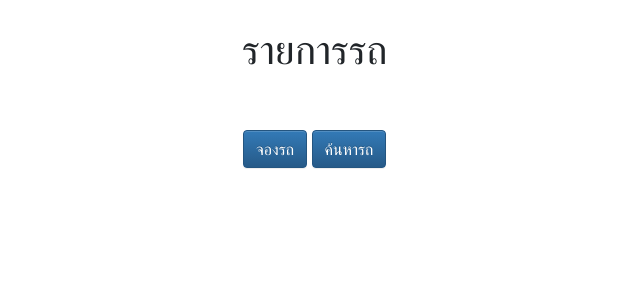
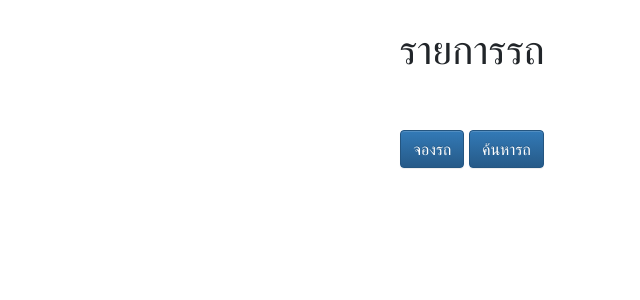
Before and after one commit to Eartinase/CarReservation, a CodeIgniter app: page /senior/index.php/reserve/index in a window 1280 px wide. Shown: the top 300 px of the page, without its empty margins (640-1280 px from the left). Run offline with CodeIgniter, Linux system fonts and the light colour scheme; data that the repository does not hold is empty; some libraries are stand-ins or nearby versions.

Commit message:
calendar size and header

```diff
--- a/application/views/home.php
+++ b/application/views/home.php
@@ -70,7 +70,7 @@
 				header: {
 					left: 'title',
 					center: '',
-					right : 'today month,basicWeek,basicDay prev,next listWeek'
+					right : 'today month,agendaWeek,agendaDay prev,next listWeek'
 				},
 
 			});
--- a/application/views/reserveCar.php
+++ b/application/views/reserveCar.php
@@ -74,10 +74,10 @@
 
 <body style="margin:2%">
 	<div class="row">
-		<div class="col-md-6">
+		<div class="col-md-9">
 			<div id='calendar'></div>
 		</div>
-		<div class="col-md-6" >
+		<div class="col-md-3" >
 
 			<center><h1>รายการรถ</h1></center>
 
```
